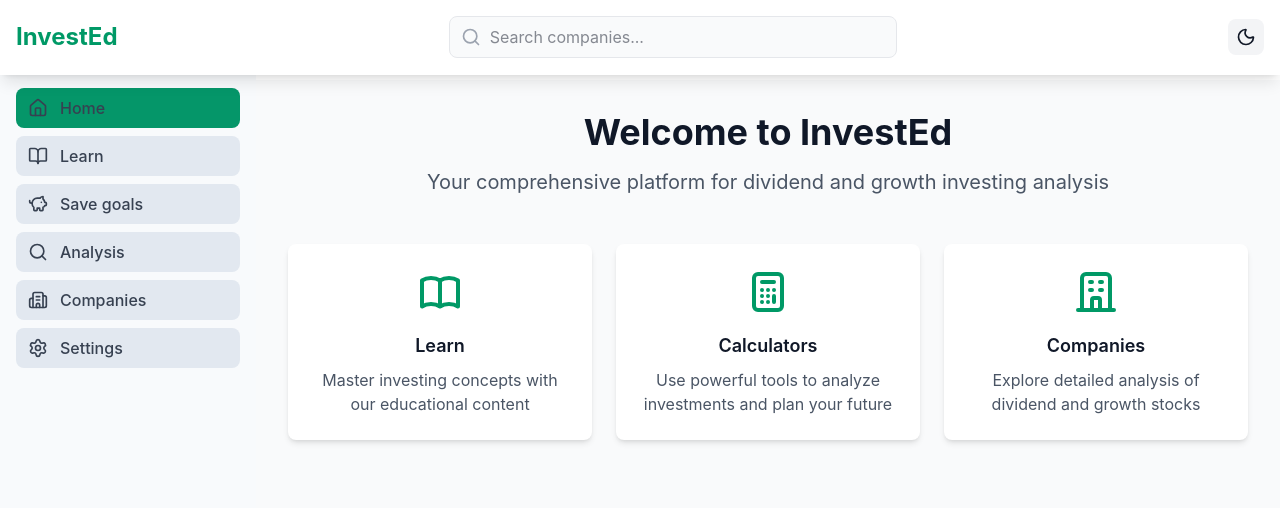
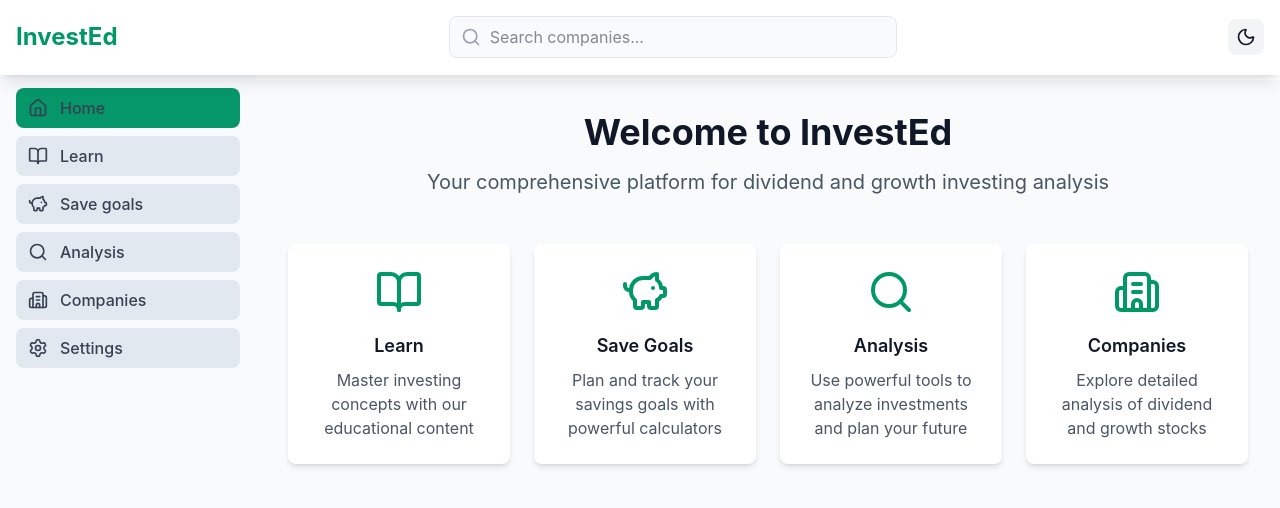
Before and after one commit to samuel-kar/invest-ed, a React (Vite) app in the folder frontend/: page / in a window 1280 px wide. Shown: the top 508 px of the page. Built offline with nearby package versions, Linux system fonts and the light colour scheme.

Commit message:
update landing page

```diff
--- a/frontend/src/routes/index.tsx
+++ b/frontend/src/routes/index.tsx
@@ -1,4 +1,5 @@
-import { createFileRoute } from '@tanstack/react-router'
+import { createFileRoute, Link } from '@tanstack/react-router'
+import { BookOpen, PiggyBank, Search, Building2 } from 'lucide-react'
 
 export const Route = createFileRoute('/')({
   component: HomePage,
@@ -17,22 +18,11 @@ function HomePage() {
             analysis
           </p>
 
-          <div className="grid grid-cols-1 md:grid-cols-2 lg:grid-cols-3 gap-6 mt-12">
-            <div className="bg-white dark:bg-gray-800 rounded-lg shadow-md p-6 hover:shadow-lg transition-shadow">
+          <div className="grid grid-cols-1 md:grid-cols-2 lg:grid-cols-4 gap-6 mt-12">
+            <Link to="/learn" className="block">
+              <div className="bg-white dark:bg-gray-800 rounded-lg shadow-md p-6 hover:shadow-lg transition-shadow cursor-pointer">
                 <div className="text-emerald-600 mb-4">
-                <svg
-                  className="w-12 h-12 mx-auto"
-                  fill="none"
-                  stroke="currentColor"
-                  viewBox="0 0 24 24"
-                >
-                  <path
-                    strokeLinecap="round"
-                    strokeLinejoin="round"
-                    strokeWidth={2}
-                    d="M12 6.253v13m0-13C10.832 5.477 9.246 5 7.5 5S4.168 5.477 3 6.253v13C4.168 18.477 5.754 18 7.5 18s3.332.477 4.5 1.253m0-13C13.168 5.477 14.754 5 16.5 5c1.746 0 3.332.477 4.5 1.253v13C19.832 18.477 18.246 18 16.5 18c-1.746 0-3.332.477-4.5 1.253"
-                  />
-                </svg>
+                  <BookOpen size={48} className="mx-auto" />
                 </div>
                 <h3 className="text-lg font-semibold text-gray-900 dark:text-white mb-2">
                   Learn
@@ -41,46 +31,40 @@ function HomePage() {
                   Master investing concepts with our educational content
                 </p>
               </div>
+            </Link>
 
-            <div className="bg-white dark:bg-gray-800 rounded-lg shadow-md p-6 hover:shadow-lg transition-shadow">
+            <Link to="/savings" className="block">
+              <div className="bg-white dark:bg-gray-800 rounded-lg shadow-md p-6 hover:shadow-lg transition-shadow cursor-pointer">
                 <div className="text-emerald-600 mb-4">
-                <svg
-                  className="w-12 h-12 mx-auto"
-                  fill="none"
-                  stroke="currentColor"
-                  viewBox="0 0 24 24"
-                >
-                  <path
-                    strokeLinecap="round"
-                    strokeLinejoin="round"
-                    strokeWidth={2}
-                    d="M9 7h6m0 10v-3m-3 3h.01M9 17h.01M9 14h.01M12 14h.01M15 11h.01M12 11h.01M9 11h.01M7 21h10a2 2 0 002-2V5a2 2 0 00-2-2H7a2 2 0 00-2 2v14a2 2 0 002 2z"
-                  />
-                </svg>
+                  <PiggyBank size={48} className="mx-auto" />
                 </div>
                 <h3 className="text-lg font-semibold text-gray-900 dark:text-white mb-2">
-                Calculators
+                  Save Goals
+                </h3>
+                <p className="text-gray-600 dark:text-gray-300">
+                  Plan and track your savings goals with powerful calculators
+                </p>
+              </div>
+            </Link>
+
+            <Link to="/calculators" className="block">
+              <div className="bg-white dark:bg-gray-800 rounded-lg shadow-md p-6 hover:shadow-lg transition-shadow cursor-pointer">
+                <div className="text-emerald-600 mb-4">
+                  <Search size={48} className="mx-auto" />
+                </div>
+                <h3 className="text-lg font-semibold text-gray-900 dark:text-white mb-2">
+                  Analysis
                 </h3>
                 <p className="text-gray-600 dark:text-gray-300">
                   Use powerful tools to analyze investments and plan your future
                 </p>
               </div>
+            </Link>
 
-            <div className="bg-white dark:bg-gray-800 rounded-lg shadow-md p-6 hover:shadow-lg transition-shadow">
+            <Link to="/companies" className="block">
+              <div className="bg-white dark:bg-gray-800 rounded-lg shadow-md p-6 hover:shadow-lg transition-shadow cursor-pointer">
                 <div className="text-emerald-600 mb-4">
-                <svg
-                  className="w-12 h-12 mx-auto"
-                  fill="none"
-                  stroke="currentColor"
-                  viewBox="0 0 24 24"
-                >
-                  <path
-                    strokeLinecap="round"
-                    strokeLinejoin="round"
-                    strokeWidth={2}
-                    d="M19 21V5a2 2 0 00-2-2H7a2 2 0 00-2 2v16m14 0h2m-2 0h-5m-9 0H3m2 0h5M9 7h1m-1 4h1m4-4h1m-1 4h1m-5 10v-5a1 1 0 011-1h2a1 1 0 011 1v5m-4 0h4"
-                  />
-                </svg>
+                  <Building2 size={48} className="mx-auto" />
                 </div>
                 <h3 className="text-lg font-semibold text-gray-900 dark:text-white mb-2">
                   Companies
@@ -89,6 +73,7 @@ function HomePage() {
                   Explore detailed analysis of dividend and growth stocks
                 </p>
               </div>
+            </Link>
           </div>
         </div>
       </div>
```
Lines whose indentation alone changed are shown as unchanged.
